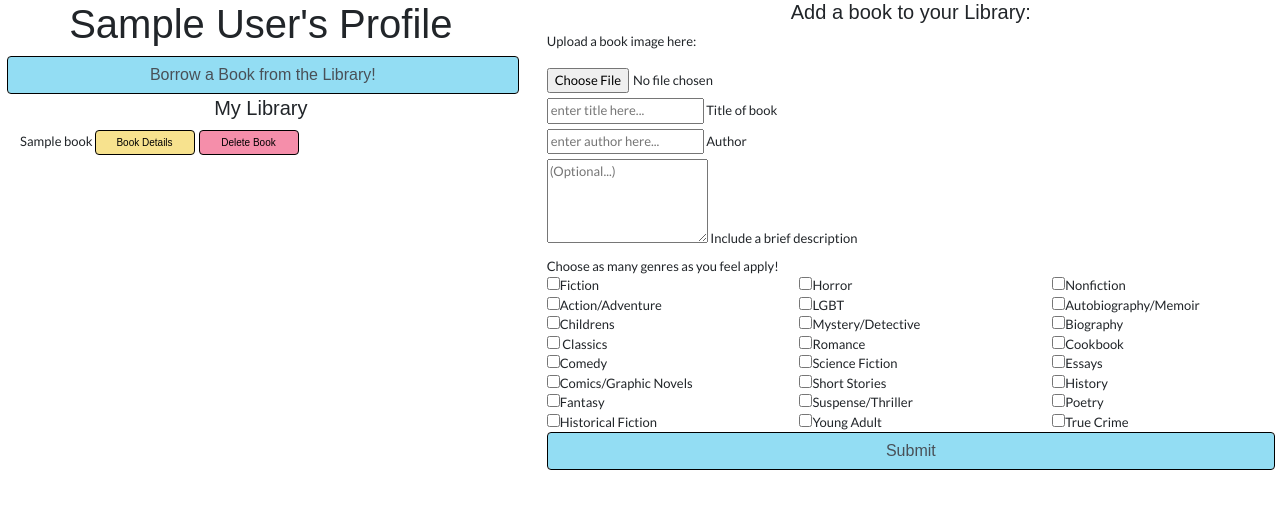
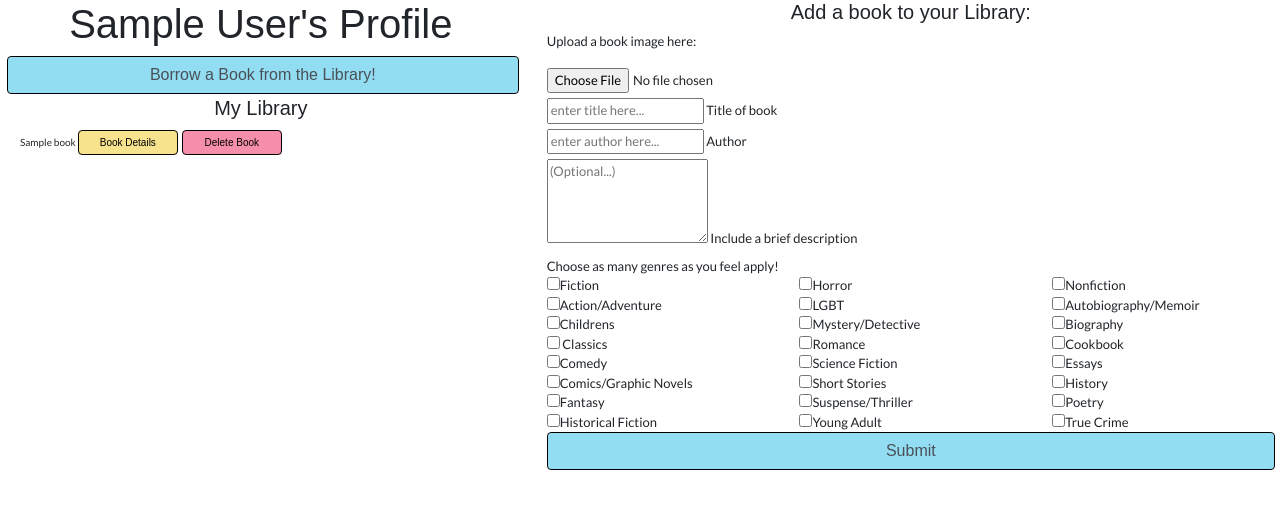
Before and after one commit to LaRenaiocco/community-library, a Flask app: a page that uses templates/profile.html in a window 1280 px wide. Shown: the part 96-605 px from the top of the page. Run offline with Flask 2, Linux system fonts and the light colour scheme; the visitor is signed in with stand-in values (Sample User, id 1); tables that the repository leaves empty hold one stand-in row (values such as "Sample post"); some libraries are stand-ins or nearby versions; some web fonts are replaced.

Commit message:
Small update to profile styling

```diff
--- a/server.py
+++ b/server.py
@@ -186,7 +186,7 @@ def send_book_request_text():
     text_data = helper.prepare_data_for_text(book_id, user_id)
     api.borrow_book_text(text_data)
 
-    return jsonify('text sent')
+    return jsonify('A borrow request has been sent to the owner')
 
 if __name__ == '__main__':
     connect_to_db(app)
--- a/static/css/my-styles.css
+++ b/static/css/my-styles.css
@@ -28,6 +28,10 @@ button {
 .homepage-row {
     margin: 20px;
     margin-bottom: 30px;
+}
+
+.profile-col-1 {
+    font-size: x-small
 }
 
 #homepage-body {
--- a/static/js/search.js
+++ b/static/js/search.js
@@ -64,7 +64,7 @@ function createBookCard(bookId, title, author, description, genre, url, ownerNam
 	cardBody.setAttribute("class", "card-body")
 	bookCard.appendChild(cardBody)
 
-	const cardTitle = d.createElement("h5")
+	const cardTitle = d.createElement("h6")
 	cardTitle.setAttribute("class", "card-title")
 	cardTitle.textContent = title
 	cardBody.appendChild(cardTitle)
--- a/templates/profile.html
+++ b/templates/profile.html
@@ -6,7 +6,7 @@
 
 {% block body %}
 <div class="row">
-  <div class="col-5">
+  <div class="col-5 profile-col-1">
     <H1>{{ fname }}'s Profile</H1>
     <div>
       <button class="form-control" id="book-search-btn">
```
